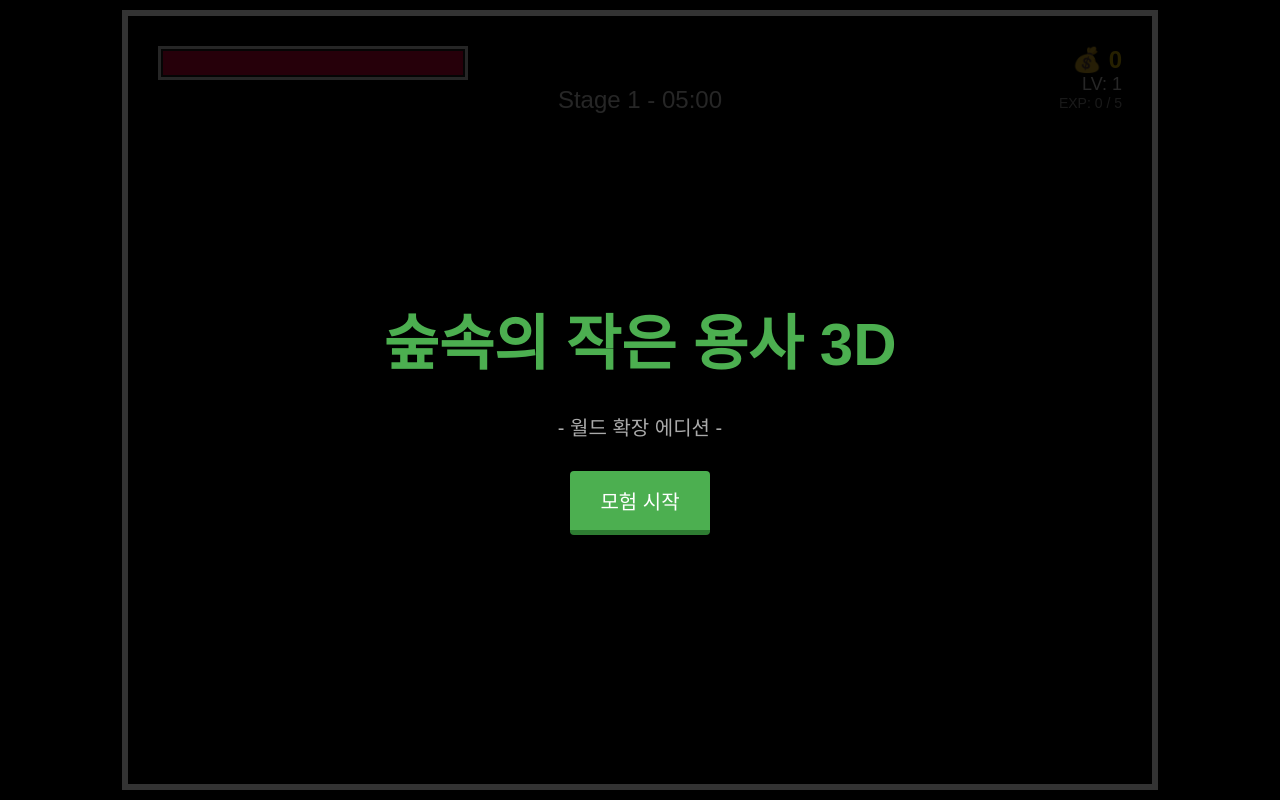
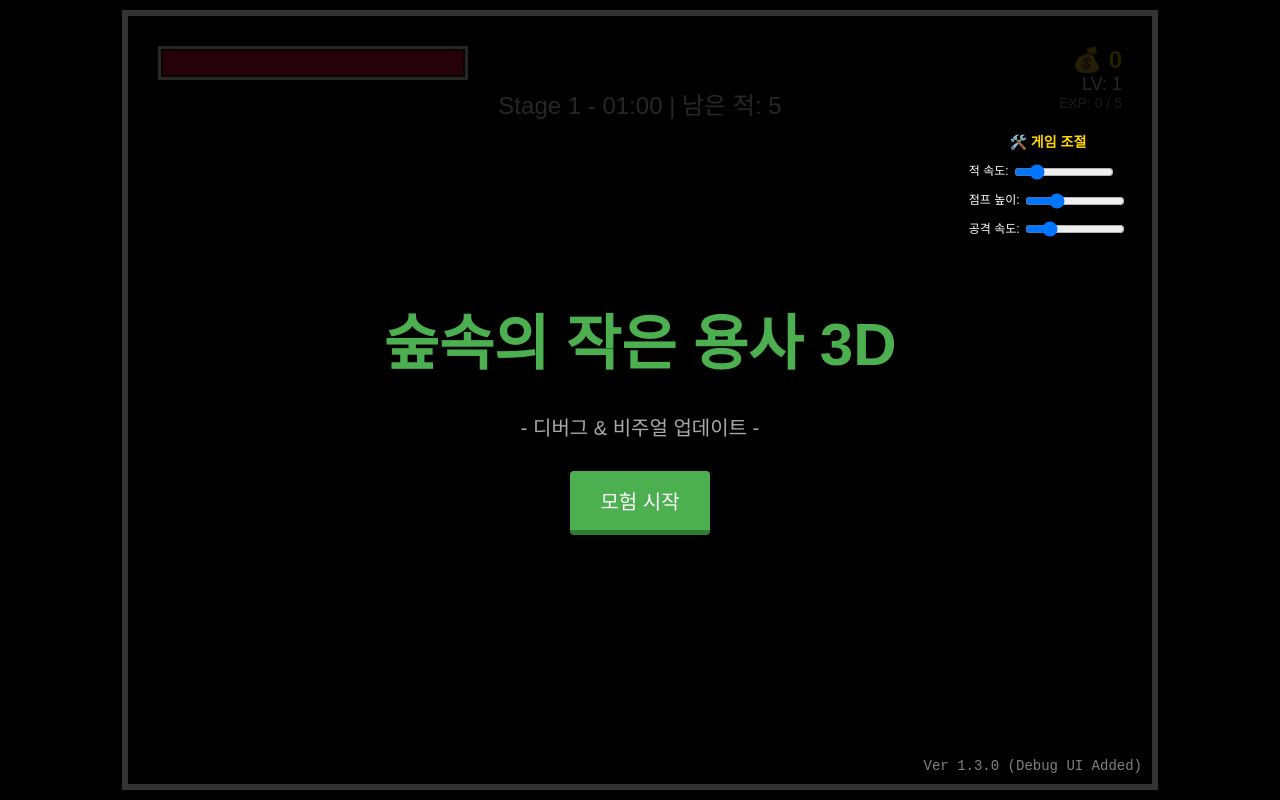
Before and after one commit to yoonicue-arch/foreset-hero-3d, a plain HTML site: page index.html in a window 1280 px wide. Drawn offline with nearby package versions, Linux system fonts and the light colour scheme.

Commit message:
Add debug UI and version display to index.html
Added debug UI and version information to the game.

```diff
--- a/index.html
+++ b/index.html
@@ -5,9 +5,51 @@
     <meta name="viewport" content="width=device-width, initial-scale=1.0">
     <title>숲속의 작은 용사 3D</title>
     <link rel="stylesheet" href="css/style.css">
+    <style>
+        /* 버전 정보 스타일 */
+        #version {
+            position: absolute;
+            bottom: 10px;
+            right: 10px;
+            color: rgba(255, 255, 255, 0.5);
+            font-family: monospace;
+            font-size: 14px;
+            pointer-events: none;
+            z-index: 200;
+        }
+        /* 디버그 UI 스타일 */
+        #debug-ui {
+            position: absolute;
+            top: 100px;
+            right: 10px;
+            background: rgba(0, 0, 0, 0.7);
+            color: white;
+            padding: 15px;
+            border-radius: 8px;
+            pointer-events: auto;
+            z-index: 200;
+            font-family: sans-serif;
+            font-size: 12px;
+        }
+        #debug-ui h3 { margin: 0 0 10px 0; color: #ffd700; text-align: center; }
+        #debug-ui label { display: block; margin-bottom: 8px; }
+        #debug-ui input { vertical-align: middle; width: 100px; cursor: pointer; }
+    </style>
 </head>
 <body>
     <div id="game-container">
+        <!-- 버전 정보 -->
+        <div id="version">Ver 1.3.0 (Debug UI Added)</div>
+
+        <!-- 디버그 UI (속도 및 점프 조절) -->
+        <div id="debug-ui">
+            <h3>🛠️ 게임 조절</h3>
+            <label>적 속도: <input type="range" id="dbg-enemy-speed" min="0.1" max="5" step="0.1" value="1"></label>
+            <label>점프 높이: <input type="range" id="dbg-jump-height" min="5" max="30" step="1" value="12"></label>
+            <label>공격 속도: <input type="range" id="dbg-attack-speed" min="0.5" max="3" step="0.1" value="1"></label>
+        </div>
+
+        <!-- UI 오버레이 -->
         <div id="ui-overlay">
             <div class="hp-bar-outer"><div id="hp-fill"></div></div>
             <div class="stats-panel">
@@ -15,27 +57,42 @@
                 <div>LV: <span id="lv-val">1</span></div>
                 <div style="font-size: 14px; color: #aaa;">EXP: <span id="xp-val">0</span> / <span id="next-xp-val">5</span></div>
             </div>
-            <div id="timer">Stage 1 - 05:00</div>
+            <div id="timer">Stage 1 - 01:00 | 남은 적: 5</div>
             <div id="charge-bar"><div id="charge-fill"></div></div>
             <div id="fall-alert">⚠️ 위험! 월드 밖입니다! ⚠️</div>
         </div>
 
+        <!-- 시작 화면 -->
         <div id="start-screen" class="overlay">
             <h1 style="font-size: 60px; color: #4CAF50; margin-bottom: 10px;">숲속의 작은 용사 3D</h1>
-            <p style="font-size: 20px; color: #aaa;">- 월드 확장 에디션 -</p>
+            <p style="font-size: 20px; color: #aaa;">- 디버그 & 비주얼 업데이트 -</p>
             <button onclick="initGame()">모험 시작</button>
         </div>
 
+        <!-- 상점 화면 -->
         <div id="shop-ui" class="overlay" style="display: none;">
             <h1 style="color: #ffd700;">마법 상점</h1>
             <div class="shop-items">
-                <div class="shop-item"><h3>긴 칼</h3><p>범위 증가</p><button onclick="buyWeapon('longsword', 100)">💰 100</button></div>
-                <div class="shop-item"><h3>강철 도끼</h3><p>대미지 강화</p><button onclick="buyWeapon('axe', 250)">💰 250</button></div>
-                <div class="shop-item"><h3>전설의 검</h3><p>초강력</p><button onclick="buyWeapon('legend', 500)">💰 500</button></div>
+                <div class="shop-item">
+                    <h3>긴 칼</h3>
+                    <p>범위 증가</p>
+                    <button onclick="buyWeapon('longsword', 100)">💰 100</button>
+                </div>
+                <div class="shop-item">
+                    <h3>강철 도끼</h3>
+                    <p>대미지 강화</p>
+                    <button onclick="buyWeapon('axe', 250)">💰 250</button>
+                </div>
+                <div class="shop-item">
+                    <h3>전설의 검</h3>
+                    <p>초강력</p>
+                    <button onclick="buyWeapon('legend', 500)">💰 500</button>
+                </div>
             </div>
             <button onclick="nextStage()" style="background: #555; margin-top: 40px;">다음 스테이지로</button>
         </div>
 
+        <!-- 게임 오버 화면 -->
         <div id="game-over" class="overlay" style="display: none;">
             <h1 id="fail-title" style="font-size: 60px; color: #ff0040;">GAME OVER</h1>
             <p id="fail-msg">용사가 쓰러졌습니다...</p>
@@ -43,8 +100,10 @@
         </div>
     </div>
 
-    <!-- 외부 라이브러리 및 게임 스크립트 -->
+    <!-- 외부 라이브러리 로드 -->
+    <script src="https://cdnjs.cloudflare.com/ajax/libs/cannon.js/0.6.2/cannon.min.js"></script>
     <script src="https://cdnjs.cloudflare.com/ajax/libs/three.js/r128/three.min.js"></script>
+    <!-- 게임 로직 스크립트 연결 -->
     <script src="js/game.js"></script>
 </body>
 </html>
```
